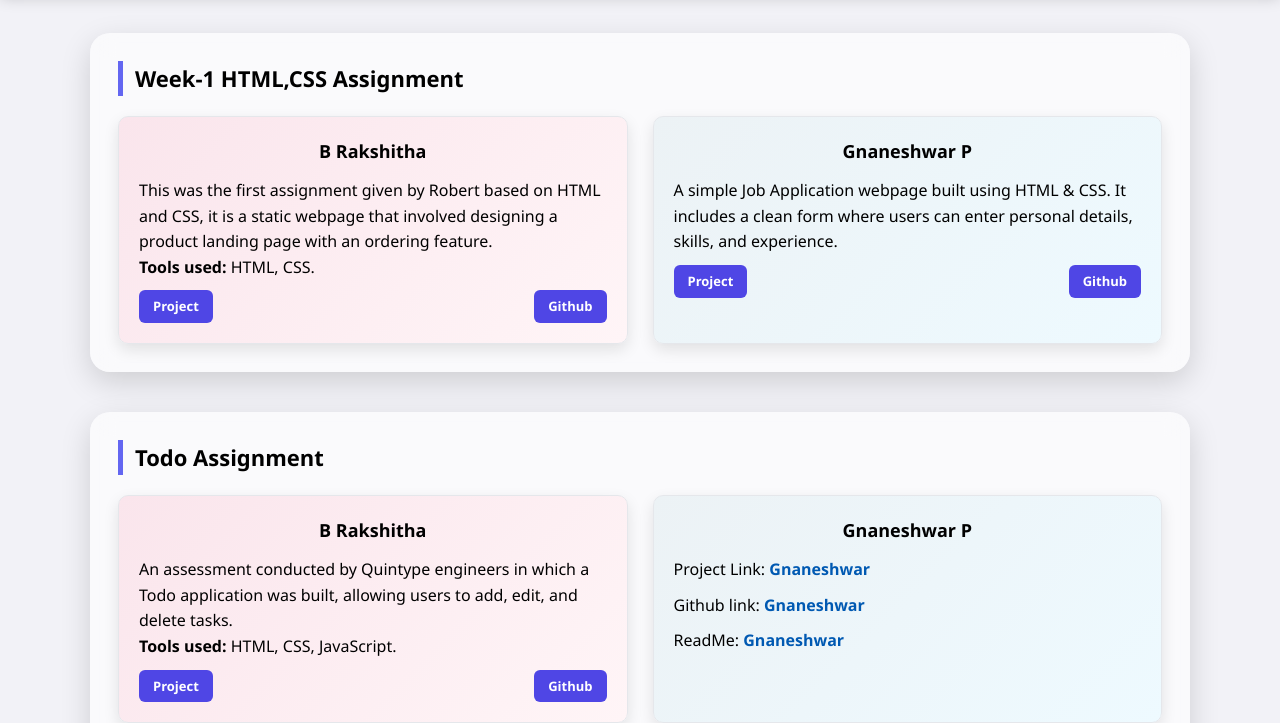
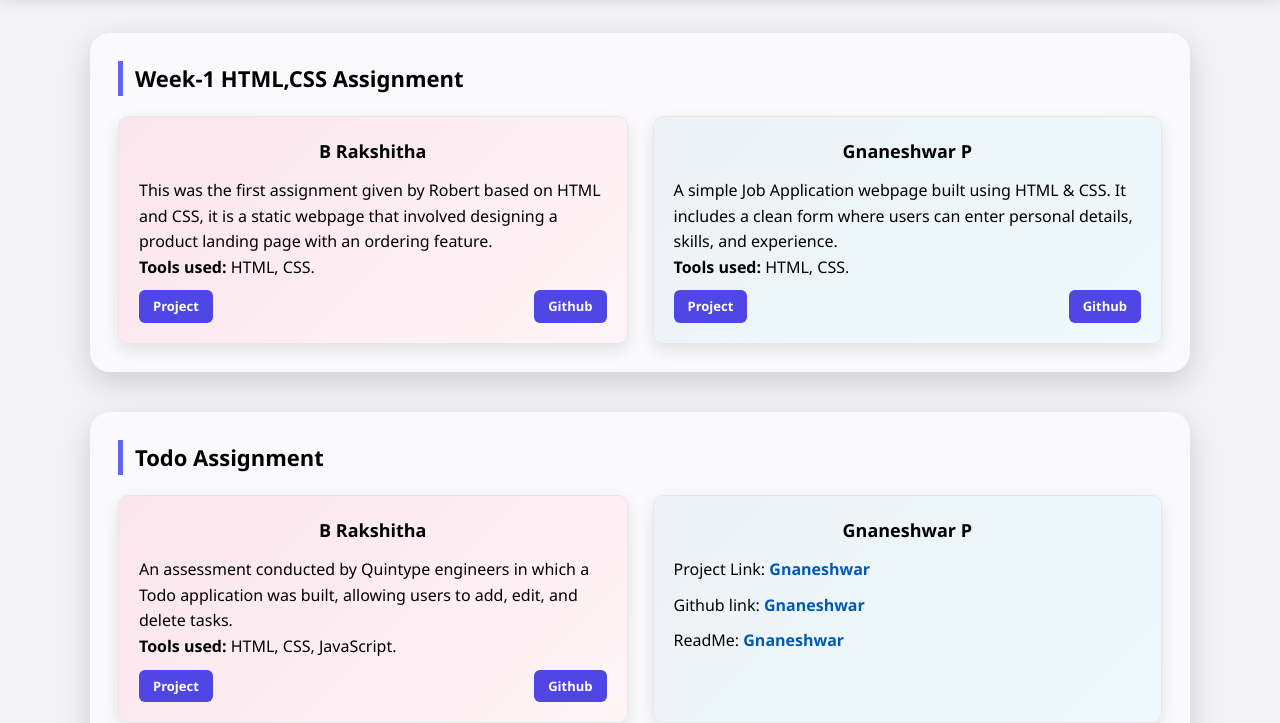
Before and after one commit to Rakshithabanapur/Portfolio, a plain HTML site: page index.html in a window 1280 px wide. Shown: the part 77-800 px from the top of the page. Drawn offline with Linux system fonts and the light colour scheme.

Commit message:
addeda line

```diff
--- a/index.html
+++ b/index.html
@@ -33,7 +33,8 @@
                     <p class="synopsis">
                         A simple Job Application webpage built using HTML & CSS.
                         It includes a clean form where users can enter personal details,
-                        skills, and experience.
+                        skills, and experience. <br>
+                        <strong>Tools used:</strong> HTML, CSS.
                     </p>
 
                     <div class="card-links">
```
